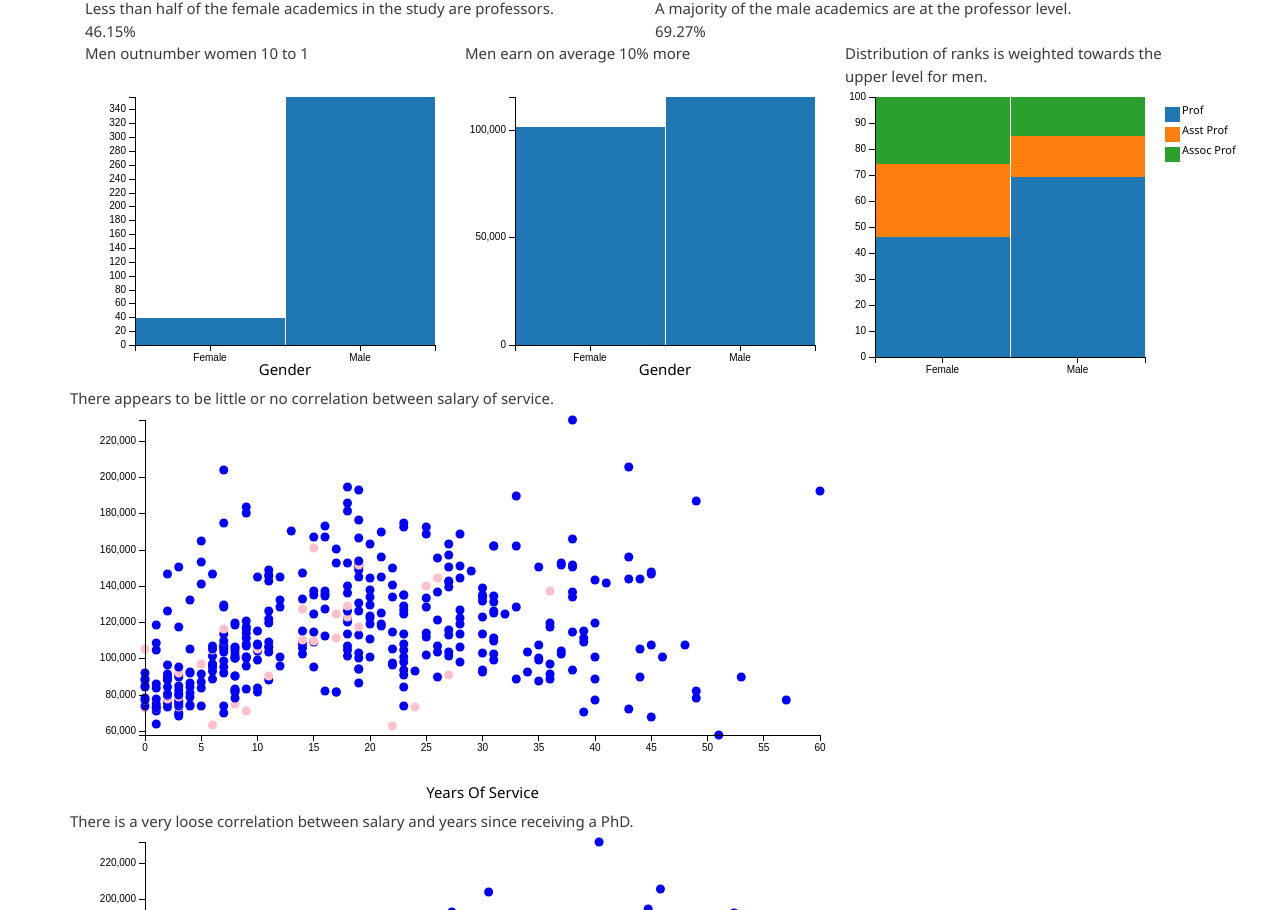
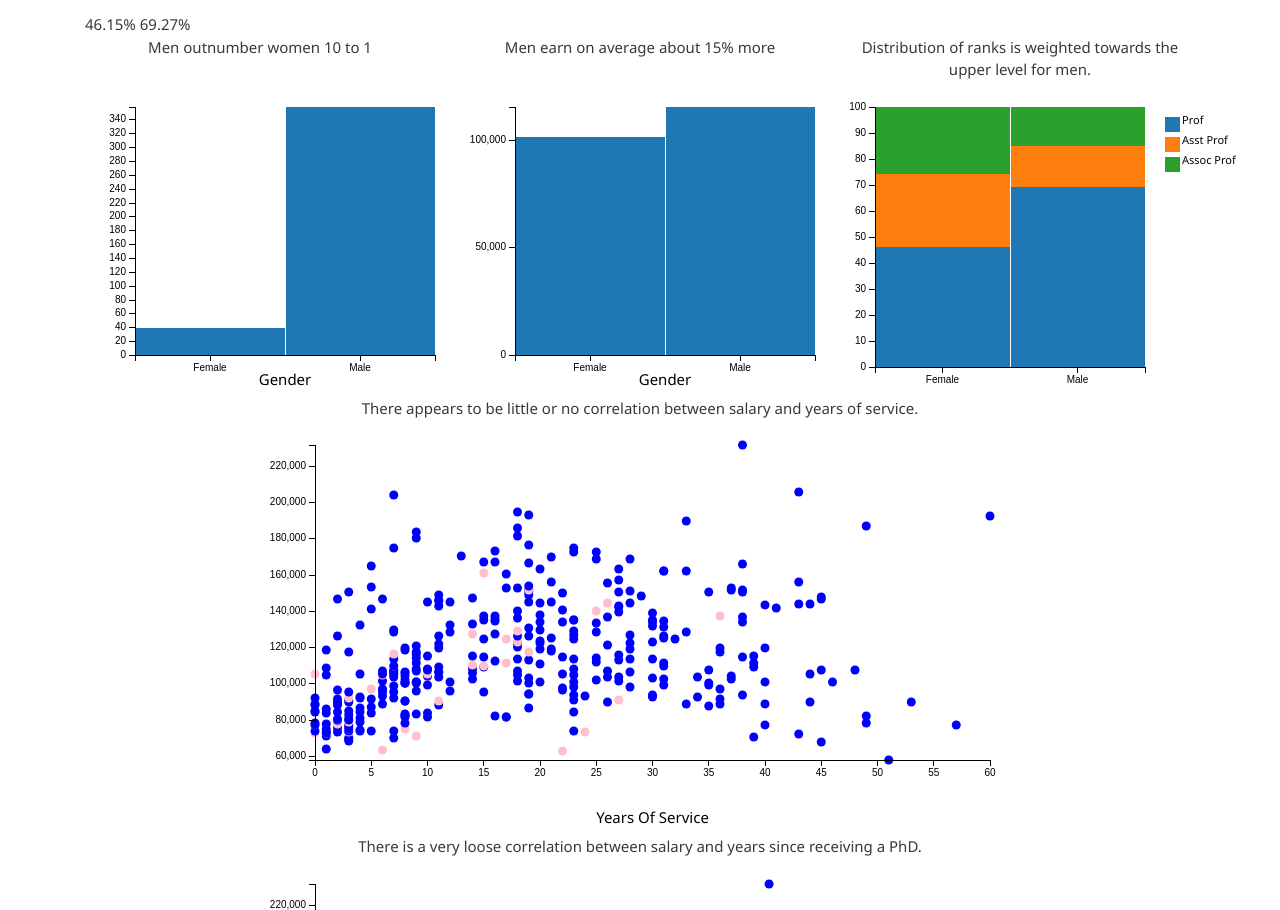
Before and after one commit to Skillabill/dashboard, a plain HTML site: page index.html in a window 1280 px wide. Shown: the part 157-1067 px from the top of the page. Drawn offline with Linux system fonts and the light colour scheme.

Commit message:
bootstrap updated

```diff
--- a/index.html
+++ b/index.html
@@ -27,59 +27,83 @@
         </div>
     </nav>
 
+     <main>
+      <section class="section">
         <div class="container">
 
           <div class="row">
-            <h1>Gender In Academia</h1>
+            <div class="col-xs-12 col-sm-12">
+              <h1 class="section-heading">Gender in Academia</h1>
+              <div id="discipline-selector"></div>
+            </div>
           </div>
 
           <div class="row">
-            <div class="col-md-offset-5">Select Discipline</div>
+                    <div class="col-xs-12 col-sm-12">
+                        <p class="section-paragraph">Gender in the professorial level:</p>
+                    </div>
+
+            <div class="col-xs-12 col-sm-6 col-lg-6">
+                <i class="fa fa-female fa-gender" aria-hidden="true"></i> <span class="number-box" id="percent-of-women-professors"></span>
+                <i class="fa fa-male fa-gender" aria-hidden="true"></i> <span class="number-box" id="percent-of-men-professors"></span>
+            </div>
+          </div>
+        </div>
+    </section>
+
+
+      <section class="section">
+        <div class="container">
+
+          <div class="row">
+            <div class="col-xs-12 col-sm-4 text-center">
+              <p class="section-paragraph">Men outnumber women 10 to 1</p>
+              </div>
+              <div class="col-xs-12 col-sm-4 text-center">
+                <p class="section-paragraph">Men earn on average about 15% more</p>
+              </div>
+              <div class="col-xs-12 col-sm-4 text-center">
+                            <p class="section-paragraph">Distribution of ranks is weighted towards the upper level for men.</p>
+                        </div>
             </div>
 
             <div class="row">
-            <div class="col-md-offset-5" id="discipline-selector"></div>
+              <div class="col-xs-12 col-sm-4 text-center" id="gender-balance" class="custom-chart"></div>
+              <div class="col-xs-12 col-sm-4 text-center" id="average-salary" class="custom-chart"></div>
+              <div class="col-xs-12 col-sm-4 text-center" id="rank-distribution" class="custom-chart"></div>
+            </div>
+          </div>
+        </section>
+
+        <section class="section">
+          <div class="container">
+
+            <div class="row">
+              <div class="col-xs-12 col-sm-12 text-center">
+                <p class="section-paragraph">There appears to be little or no correlation between salary and years of service.</p>
             </div>
 
+            <div class="col-xs-12 col-sm-12 text-center" id="service-salary">
+
+            </div>
+          </div>
+        </div>
+      </section>
+
+      <section class="section">
+        <div class="container">
+
           <div class="row">
-            <div class="col-md-6">Less than half of the female academics in the study are professors.</div>
-            <div class="col-md-6">A majority of the male academics are at the professor level.</div>
+            <div class="col-xs-12 col-sm-12 text-center">
+              <p class="section-paragraph">There is a very loose correlation between salary and years since receiving a PhD.</p>
             </div>
 
-        <div class="row">
-            <div class="col-md-6 number-box" id="percent-of-women-professors"></div>
-            <div class="col-md-6 number-box" id="percent-of-men-professors"></div>
+            <div class="col-xs-12 col-sm-12 text-center" id="phd-salary"></div>
           </div>
 
-        <div class="row">
-            <div class="col-md-4">Men outnumber women 10 to 1</div>
-            <div class="col-md-4">Men earn on average 10% more</div>
-            <div class="col-md-4">Distribution of ranks is weighted towards the upper level for men.</div>
         </div>
-
-        <div class="row">
-            <div class="col-md-4" id="gender-balance"></div>
-            <div class="col-md-4" id="average-salary"></div>
-            <div class="col-md-4" id="rank-distribution"></div>
-        </div>
-
-        <div class="row">
-            <div class="col-md-offset-2">There appears to be little or no correlation between salary of service.</div>
-        </div>
-
-        <div class="row">
-            <div class="col-md-offset-2" id="service-salary"></div>
-        </div>
-
-        <div class="row">
-            <div class="col-md-offset-2">There is a very loose correlation between salary and years since receiving a PhD.</div>
-        </div>
-
-        <div class="row">
-            <div class="col-md-offset-2" id="phd-salary"></div>
-        </div>
-    </div>
-
+      </section>
+    </main>
 
 
 </body>
```
Lines whose indentation alone changed are shown as unchanged.
